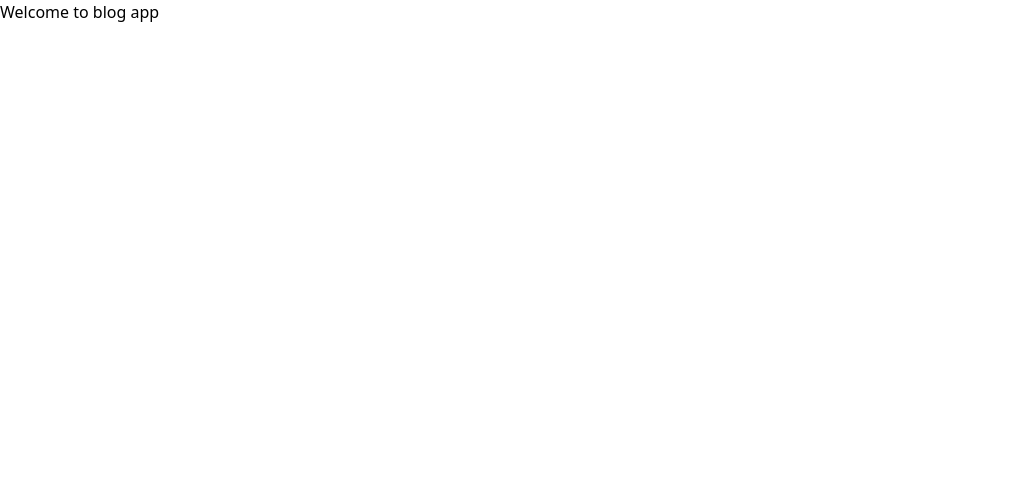
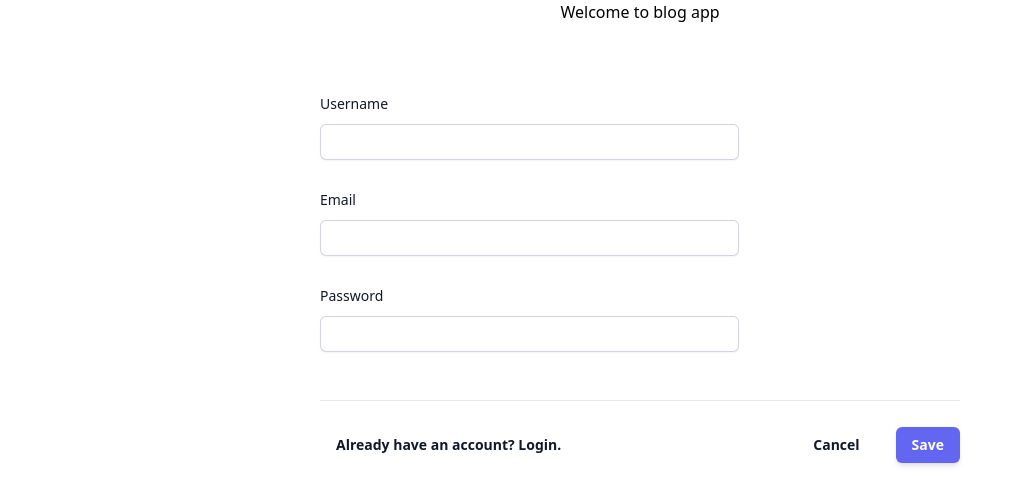
Before and after one commit to TasinTahmid/blog-client, a React (Vite) app: page / in a window 1280 px wide. Shown: the top 504 px of the page, without its empty margins (0-1023 px from the left). Built offline with nearby package versions, Linux system fonts and the light colour scheme.

Commit message:
second commit

```diff
--- a/src/App.jsx
+++ b/src/App.jsx
@@ -1,12 +1,11 @@
-import { useState } from "react";
+import Login from "./pages/Login";
 
 function App() {
-    const [count, setCount] = useState(0);
-
     return (
-        <>
-            <h1>Welcome to blog app</h1>
-        </>
+        <div>
+            <h1 className="flex justify-center	">Welcome to blog app</h1>
+            <Login />
+        </div>
     );
 }
 
--- /dev/null
+++ b/src/components/Form.jsx
@@ -0,0 +1,119 @@
+const Form = () => {
+    const register = (event) => {
+        event.preventDefault();
+        const username = "user55";
+        const email = "user55@emai.com";
+        const password = "user55";
+        const reqobj = {
+            username,
+            email,
+            password,
+        };
+        fetch("http://localhost:5000/api/v1/blogs", {
+            method: "POST",
+            body: JSON.stringify(reqobj),
+            headers: {
+                "Content-type": "application/json; charset=UTF-8",
+                authorization:
+                    "Bearer eyJhbGciOiJIUzI1NiIsInR5cCI6IkpXVCJ9.eyJpZCI6ImY3NWJlOWI1LWZiZTAtNGM5Zi05OWYwLWI0NGQyZmVhMTI1YSIsImlhdCI6MTcwMzA2ODQ5OX0.AMn4CqIAhRIkCmX8ktnKqdCnn9WG4qDEMB-mnIfmvYw",
+            },
+        })
+            .then((response) => response.json())
+
+            .then((json) => console.log(json));
+    };
+
+    return (
+        <form className="mt-10 w-1/2">
+            <div className="space-y-12">
+                <div className=" border-b border-gray-900/10 pb-12">
+                    <div className="mt-7 grid grid-cols-1 gap-x-6 gap-y-35 sm:grid-cols-6">
+                        <div className="sm:col-span-4">
+                            <label
+                                htmlFor="username"
+                                className="block text-sm font-medium leading-6 text-gray-900"
+                            >
+                                Username
+                            </label>
+                            <div className="mt-2">
+                                <input
+                                    id="username"
+                                    name="username"
+                                    type="username"
+                                    autoComplete="username"
+                                    className="block w-full rounded-md border-0 py-1.5 px-3 text-gray-900 shadow-sm ring-1 ring-inset ring-gray-300 placeholder:text-gray-400 focus:ring-2 focus:ring-inset focus:ring-indigo-300 sm:text-sm sm:leading-6"
+                                />
+                            </div>
+                        </div>
+                    </div>
+                    <div className="mt-7 grid grid-cols-1 gap-x-6 gap-y-8 sm:grid-cols-6">
+                        <div className="sm:col-span-4">
+                            <label
+                                htmlFor="email"
+                                className="block text-sm font-medium leading-6 text-gray-900"
+                            >
+                                Email
+                            </label>
+                            <div className="mt-2">
+                                <input
+                                    id="email"
+                                    name="email"
+                                    type="email"
+                                    autoComplete="email"
+                                    className="block w-full rounded-md border-0 py-1.5 px-3 text-gray-900 shadow-sm ring-1 ring-inset ring-gray-300 placeholder:text-gray-400 focus:ring-2 focus:ring-inset focus:ring-indigo-300 sm:text-sm sm:leading-6"
+                                />
+                            </div>
+                        </div>
+                    </div>
+                    <div className="mt-7 grid grid-cols-1 gap-x-6 gap-y-8 sm:grid-cols-6">
+                        <div className="sm:col-span-4">
+                            <label
+                                htmlFor="password"
+                                className="block text-sm font-medium leading-6 text-gray-900"
+                            >
+                                Password
+                            </label>
+                            <div className="mt-2">
+                                <input
+                                    id="password"
+                                    name="password"
+                                    type="password"
+                                    autoComplete="password"
+                                    className="block w-full rounded-md border-0 py-1.5 px-3 text-gray-900 shadow-sm ring-1 ring-inset ring-gray-300 placeholder:text-gray-400 focus:ring-2 focus:ring-inset focus:ring-indigo-300 sm:text-sm sm:leading-6"
+                                />
+                            </div>
+                        </div>
+                    </div>
+                </div>
+            </div>
+
+            <div className="mt-6 flex items-center justify-between gap-x-6">
+                <div>
+                    <button
+                        type="button"
+                        className="rounded-md px-4 py-2 text-sm font-semibold leading-6 text-gray-900 hover:underline hover:underline-offset-2"
+                    >
+                        Already have an account? Login.
+                    </button>
+                </div>
+                <div className="flex items-center justify-between gap-x-6">
+                    <button
+                        type="button"
+                        className="rounded-md px-3 py-2 text-sm font-semibold leading-6 text-gray-900 hover:bg-gray-100"
+                    >
+                        Cancel
+                    </button>
+                    <button
+                        type="submit"
+                        className="rounded-md bg-indigo-500 px-4 py-2 text-sm font-semibold text-white shadow-md hover:bg-indigo-400"
+                        onClick={register}
+                    >
+                        Save
+                    </button>
+                </div>
+            </div>
+        </form>
+    );
+};
+
+export default Form;
--- /dev/null
+++ b/src/pages/Login.jsx
@@ -0,0 +1,11 @@
+import Form from "../components/Form";
+
+const Login = () => {
+    return (
+        <div className="flex justify-center">
+            <Form />
+        </div>
+    );
+};
+
+export default Login;
```
Also changed, not shown: src/components/Nav.jsx (added).
